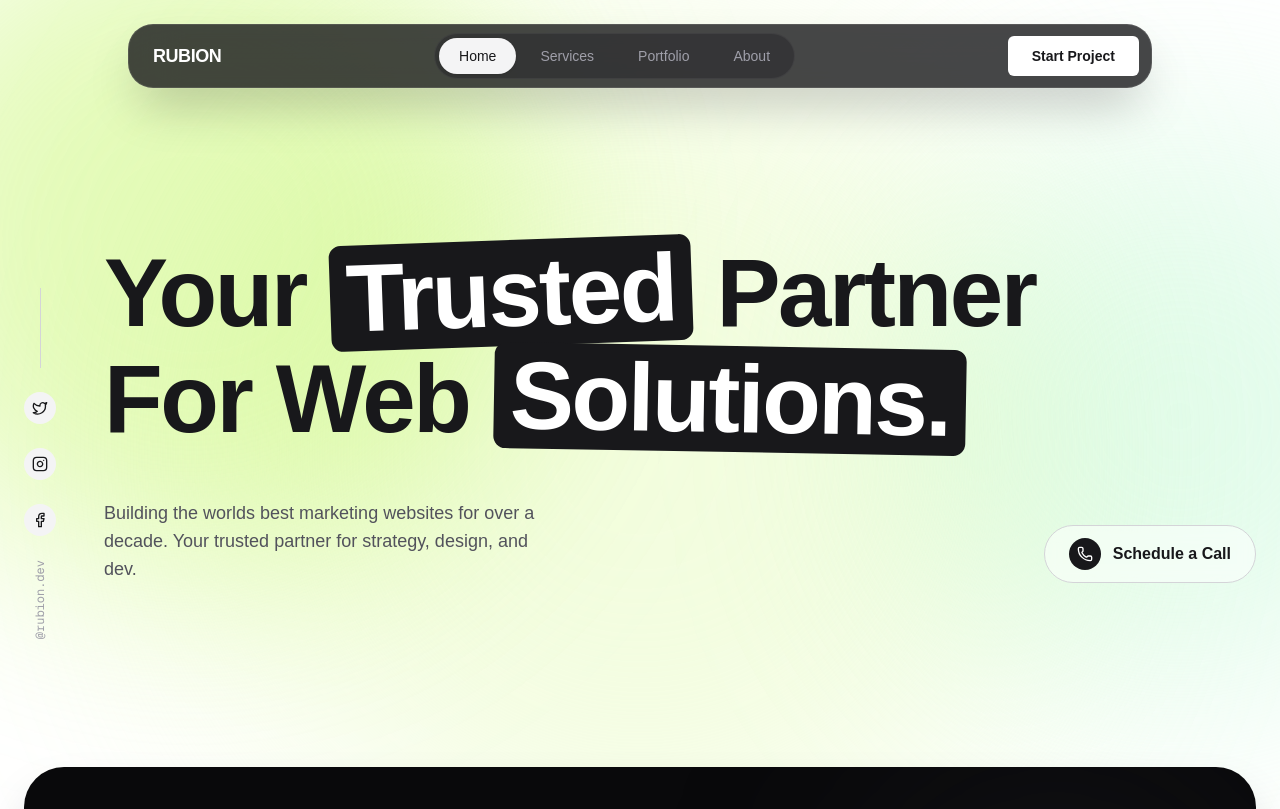
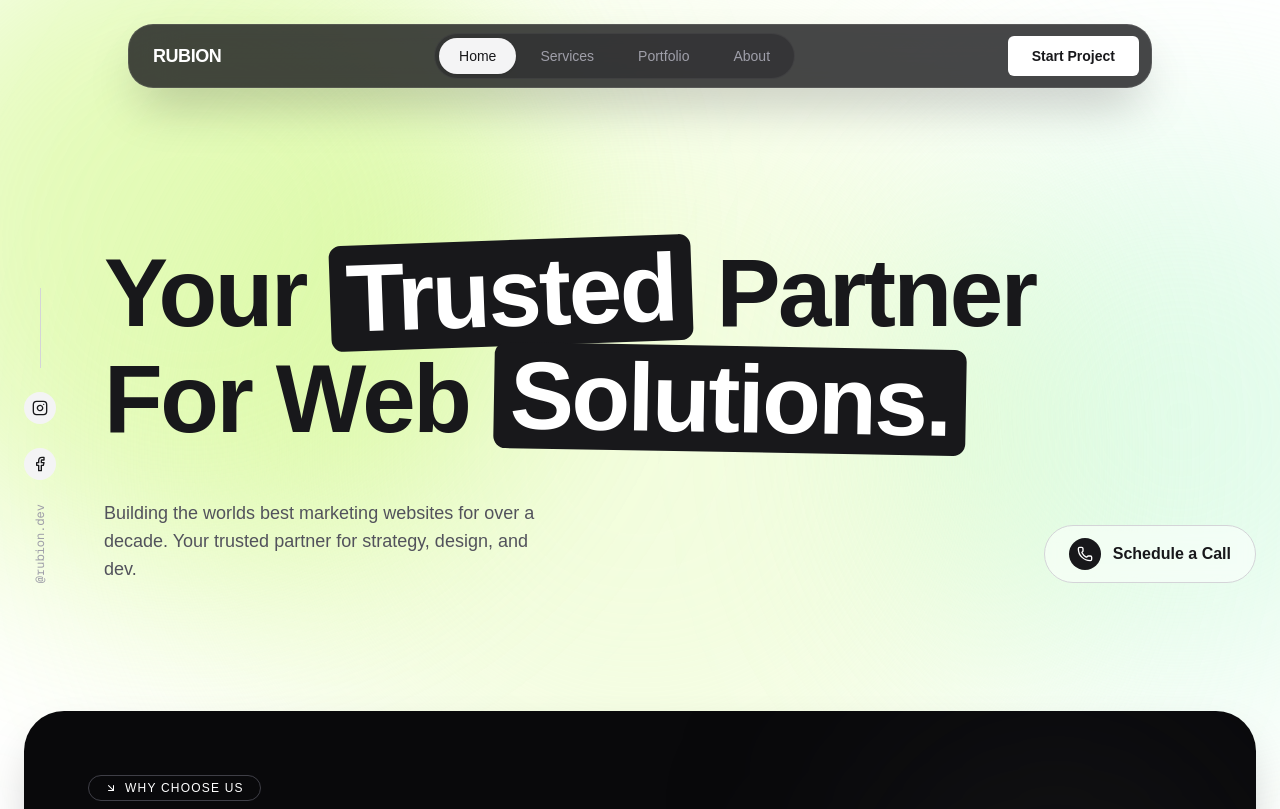
Before and after one commit to binukhewage/rubion, a Next.js app: page / in a window 1280 px wide. Shown: the top 809 px of the page. Built offline with nearby package versions, Linux system fonts and the light colour scheme.

Commit message:
updated portfolio

```diff
--- a/app/page.tsx
+++ b/app/page.tsx
@@ -145,6 +145,20 @@ const faqs = [
   },
 ];
 
+const socials = [
+
+  {
+    icon: Instagram,
+    href: "https://instagram.com/rubion.dev",
+    label: "Instagram",
+  },
+  {
+    icon: Facebook,
+    href: "https://facebook.com/rubion.dev",
+    label: "Facebook",
+  },
+];
+
 // --- Animation Variants (FIXED WITH TYPES) ---
 const fadeInUp: Variants = {
   hidden: { opacity: 0, y: 40 },
@@ -215,16 +229,21 @@ export default function Home() {
   className="hidden md:flex flex-col gap-6 items-center justify-center mr-12 mt-12"
 >
   <div className="h-20 w-[1px] bg-zinc-300"></div>
-            {[Twitter, Instagram, Facebook].map((Icon, i) => (
+
+  {socials.map(({ icon: Icon, href, label }, i) => (
     <motion.a
       key={i}
+      href={href}
+      target="_blank"
+      rel="noopener noreferrer"
+      aria-label={label}
       whileHover={{ scale: 1.2, rotate: 10 }}
-                href="#"
       className="p-2 bg-zinc-100 rounded-full hover:bg-lime-300 transition-colors"
     >
       <Icon className="w-4 h-4" />
     </motion.a>
   ))}
+
   <div
     className="text-xs font-mono rotate-180 text-zinc-400"
     style={{ writingMode: "vertical-rl" }}
--- a/app/portfolio/page.tsx
+++ b/app/portfolio/page.tsx
@@ -13,7 +13,7 @@ const projects = [
     description:
       "Ceylon Wild Escapes is a modern, responsive wildlife tourism website built with performance, accessibility, and scalability in mind. The project emphasizes clean UI design and SEO optimization.",
     tech: ["Next.js", "Tailwind CSS", "Framer Motion"],
-    link: "https://wwww.ceylonwildescapes.com",
+    link: "https://www.ceylonwildescapes.com",
     accentColor: "bg-lime-400",
     image: "/p001.png",
   },
@@ -35,7 +35,7 @@ const projects = [
     description:
       "Shey Collective is a branding and portfolio website for a local artist. The website features a clean, minimalist design with a focus on showcasing the artist's work and brand.",
     tech: ["Next.js", "Tailwind CSS", "Framer Motion"],
-    link: "https://www.sheycollective.com",
+    link: "https://sheycollective.vercel.app/",
     accentColor: "bg-purple-400",
     image: "/p3.png",
   },
@@ -162,7 +162,7 @@ function ProjectCard({ project, index }: { project: any; index: number }) {
             </span>
           </div>
 
-          <h3 className="text-3xl font-bold mb-4 leading-tight group-hover:text-lime-400 transition-colors">
+          <h3 className="text-3xl font-bold mb-4 leading-tight transition-transform duration-500 group-hover:translate-y-1">
             {project.title}
           </h3>
 
```
Lines whose indentation alone changed are shown as unchanged.
